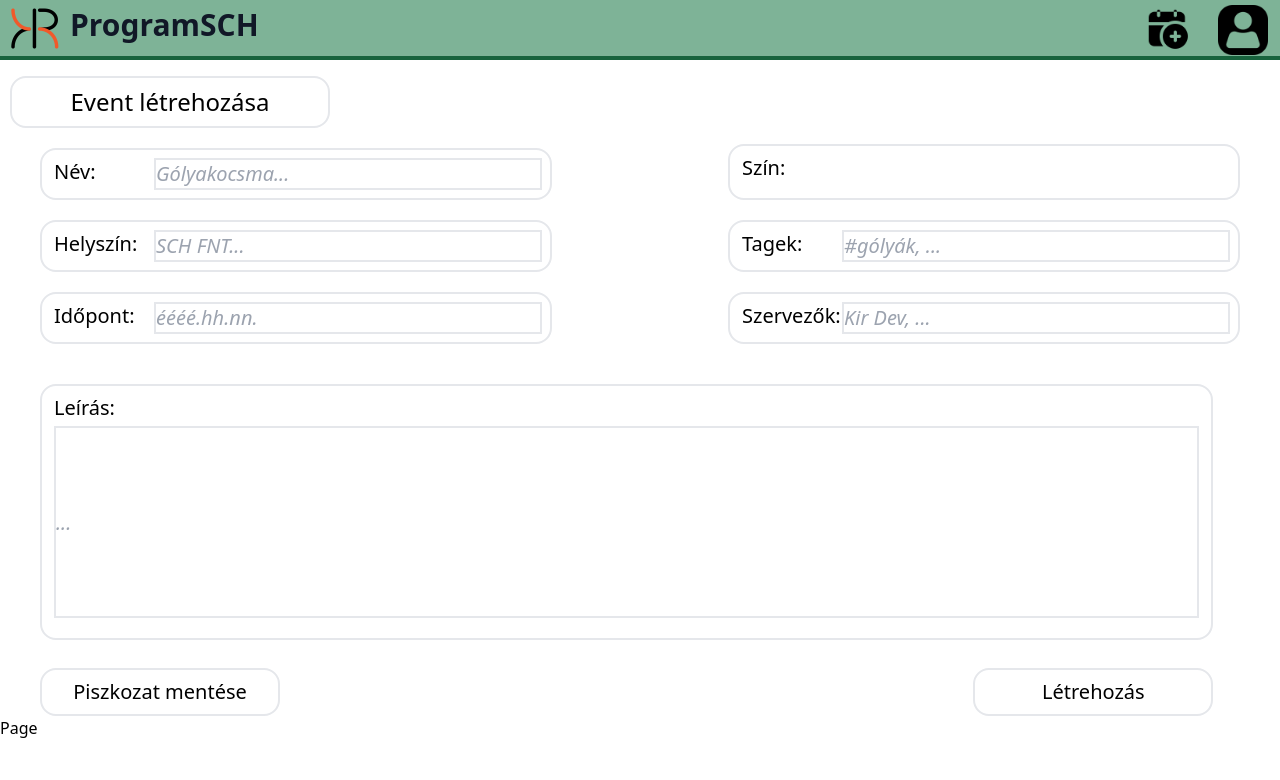
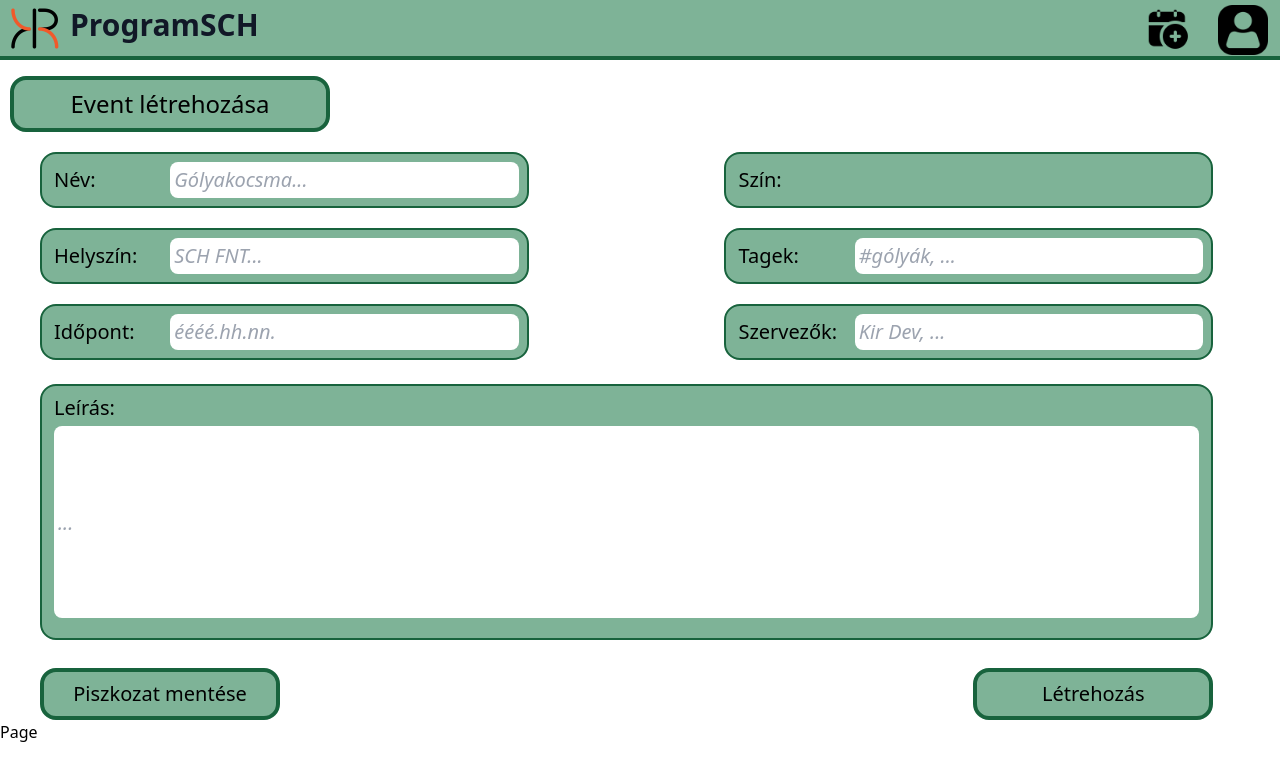
Before and after one commit to kir-dev/programSCH, a Next.js app in the folder apps/frontend/: page / in a window 1280 px wide. Shown: the top 780 px of the page. Built offline with nearby package versions, Linux system fonts and the light colour scheme.

Commit message:
minor changes + added colors like Beni

```diff
--- a/apps/frontend/src/pages/newEvent.tsx
+++ b/apps/frontend/src/pages/newEvent.tsx
@@ -2,59 +2,59 @@ export default function newEvent() {
   return (
     <div>
       <div>
-        <div className='rounded-2xl border-2 border-dark-green ml-2.5 mt-4 w-80 text-2xl text-center bg-light-green p-2'>
+        <div className='items-center rounded-2xl border-4 border-dark-green ml-2.5 mt-4 w-80 text-2xl text-center bg-light-green p-2'>
           Event létrehozása
         </div>
-        <div className='flex'>
-          <div className='flex justify-between rounded-2xl border-2 border-dark-green ml-10 mt-5 w-2/5 text-xl text-left bg-light-green p-2 pl-3'>
+        <div className='flex items-center justify-between mt-5 ml-10 w-11/12'>
+          <div className='flex items-center justify-between rounded-2xl border-2 border-dark-green w-5/12 text-xl bg-light-green p-2 pl-3'>
             Név:
-            <div className='border-2'>
-              <input id='name' placeholder='Gólyakocsma...' className='italic w-96' />
+            <div className='w-3/4'>
+              <input id='name' placeholder='Gólyakocsma...' className='rounded-lg italic w-full p-1' />
             </div>
           </div>
-          <div className='flex justify-between rounded-2xl border-2 border-dark-green ml-44 mt-4 w-2/5 text-xl text-left bg-light-green p-2 pl-3'>
+          <div className='flex items-center justify-between rounded-2xl border-2 border-dark-green w-5/12 text-xl bg-light-green p-3'>
             Szín:
           </div>
         </div>
-        <div className='flex'>
-          <div className='flex justify-between rounded-2xl border-2 border-dark-green ml-10 mt-5 w-2/5 text-xl text-left bg-light-green p-2 pl-3'>
+        <div className='flex items-center justify-between mt-5 ml-10 w-11/12'>
+          <div className='flex items-center justify-between rounded-2xl border-2 border-dark-green w-5/12 text-xl bg-light-green p-2 pl-3'>
             Helyszín:
-            <div className='border-2'>
-              <input id='place' placeholder='SCH FNT...' className='italic w-96' />
+            <div className='w-3/4'>
+              <input id='place' placeholder='SCH FNT...' className='rounded-lg italic w-full p-1' />
             </div>
           </div>
-          <div className='flex justify-between rounded-2xl border-2 border-dark-green ml-44 mt-5 w-2/5 text-xl text-left bg-light-green p-2 pl-3'>
+          <div className='flex items-center justify-between rounded-2xl border-2 border-dark-green w-5/12 text-xl bg-light-green p-2 pl-3'>
             Tagek:
-            <div className='border-2'>
-              <input id='tags' placeholder='#gólyák, ...' className='italic w-96' />
+            <div className='w-3/4'>
+              <input id='tags' placeholder='#gólyák, ...' className='rounded-lg italic w-full p-1' />
             </div>
           </div>
         </div>
-        <div className='flex'>
-          <div className='flex justify-between rounded-2xl border-2 border-dark-green ml-10 mt-5 w-2/5 text-xl text-left bg-light-green p-2 pl-3'>
+        <div className='flex items-center justify-between mt-5 ml-10 w-11/12'>
+          <div className='flex items-center justify-between rounded-2xl border-2 border-dark-green w-5/12 text-xl bg-light-green p-2 pl-3'>
             Időpont:
-            <div className='border-2'>
-              <input id='time' placeholder='éééé.hh.nn.' className='italic w-96' />
+            <div className='w-3/4'>
+              <input id='time' placeholder='éééé.hh.nn.' className='rounded-lg italic w-full p-1' />
             </div>
           </div>
-          <div className='flex justify-between rounded-2xl border-2 border-dark-green ml-44 mt-5 w-2/5 text-xl text-left bg-light-green p-2 pl-3'>
+          <div className='flex items-center justify-between rounded-2xl border-2 border-dark-green w-5/12 text-xl bg-light-green p-2 pl-3'>
             Szervezők:
-            <div className='border-2'>
-              <input id='organizers' placeholder='Kir Dev, ...' className='italic w-96' />
+            <div className='w-3/4'>
+              <input id='organizers' placeholder='Kir Dev, ...' className='rounded-lg italic w-full p-1' />
             </div>
           </div>
         </div>
-        <div className='rounded-2xl border-2 border-dark-green ml-10 mt-10 w-11/12 text-xl text-left bg-light-green p-2 pl-3 h-64'>
+        <div className='rounded-2xl border-2 border-dark-green ml-10 mt-6 w-11/12 text-xl bg-light-green p-2 pl-3 h-64'>
           Leírás:
           <div className='mt-1 h-48 mr-1'>
-            <input id='description' placeholder='...' className='border-2 italic h-48 w-full align-text-top' />
+            <input id='description' placeholder='...' className='rounded-lg italic h-48 w-full p-1' />
           </div>
         </div>
         <div className='flex justify-between ml-10 mt-7 w-11/12'>
-          <div className='rounded-2xl border-2 border-dark-green text-xl bg-light-green p-2 w-60 text-center'>
+          <div className='rounded-2xl border-4 border-dark-green text-xl bg-light-green p-2 w-60 text-center'>
             <button type='button'>Piszkozat mentése</button>
           </div>
-          <div className='rounded-2xl border-2 border-dark-green text-xl bg-light-green p-2 w-60 text-center'>
+          <div className='rounded-2xl border-4 border-dark-green text-xl bg-light-green p-2 w-60 text-center'>
             <button type='button'>Létrehozás</button>
           </div>
         </div>
--- a/apps/frontend/tailwind.config.ts
+++ b/apps/frontend/tailwind.config.ts
@@ -27,6 +27,11 @@ const config = {
         'accordion-down': 'accordion-down 0.2s ease-out',
         'accordion-up': 'accordion-up 0.2s ease-out',
       },
+      colors: {
+        'dark-green': '#18633d',
+        'light-green': '#7eb397',
+        'text-black': '#141414',
+      },
     },
   },
   plugins: [require('tailwindcss-animate')],
```
